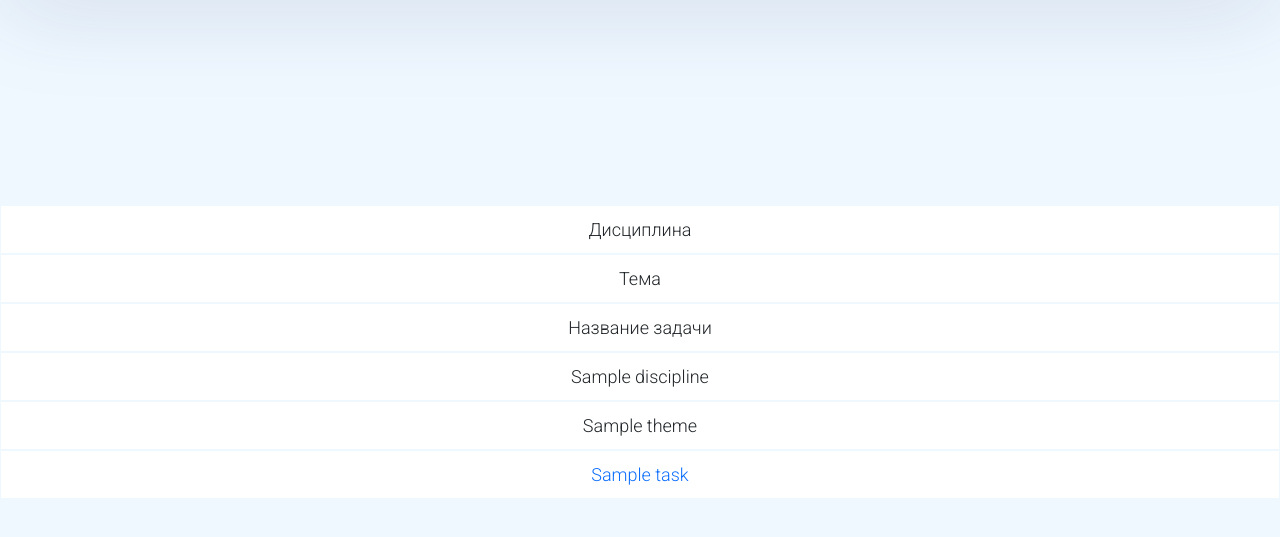
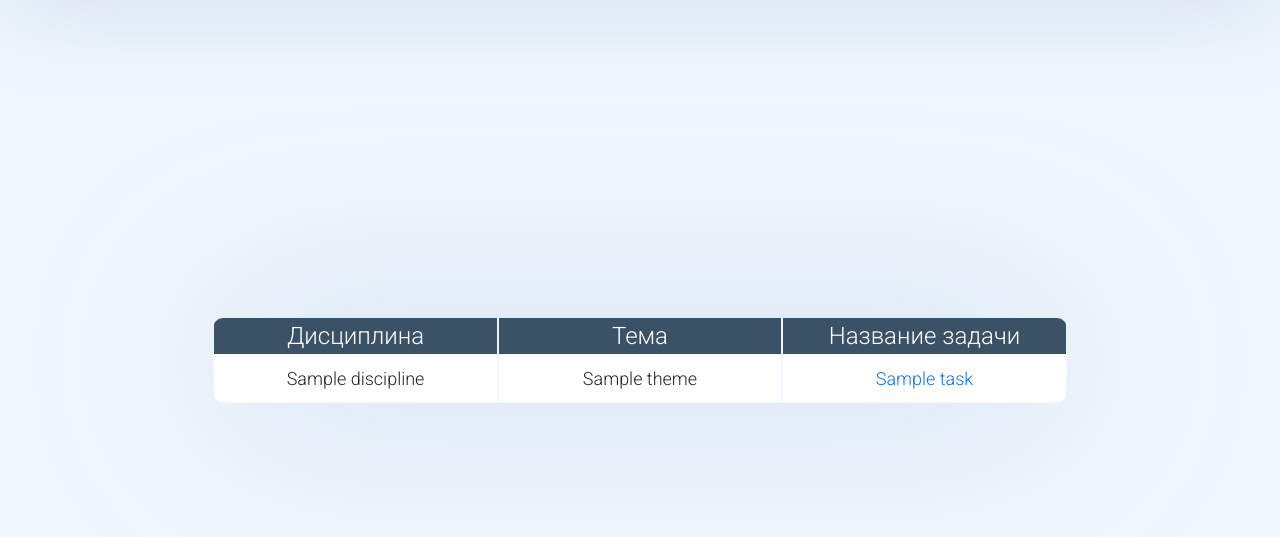
Before and after one commit to YuriSilenok/self-checking, a Python web app: template templates/solving.html in a window 1280 px wide. Shown: the part 65-602 px from the top of the page. Run offline with Jinja, Linux system fonts and the light colour scheme; the template is opened without the code that fills it: most values are stand-ins (such as "Sample title", 1, 10 or a date in 2020).

Commit message:
Исправлены стили в html для страниц созданных ранее чем пакет стилей

```diff
--- a/static/css/main.css
+++ b/static/css/main.css
@@ -230,3 +230,6 @@ border-radius: 10px;
   color: #3b5165;
   justify-content:center;
 }
+.active{
+font-width:600px;
+}
--- a/templates/discipline.html
+++ b/templates/discipline.html
@@ -4,7 +4,7 @@
 <div class="container-screen">
     <div class="col-lg-8">
       <form method="post" class="add">
-          <div class="row mini-form add-form">
+          <div class="row mini-form add-form flex-in-line">
               <input class="textbox" type="text" name="name" id="name" placeholder="Название дисциплины">
               <input class="add-button" id="submit" type="submit" value="Добавить">
           </div>
--- a/templates/solving.html
+++ b/templates/solving.html
@@ -2,20 +2,25 @@
 
 {% block center %}
 <div class="container-screen">
+    <div class="col-lg-8 ">
     {% if tasks %}
-    <div class="table">
-        <div class="cell">Дисциплина</div>
-        <div class="cell">Тема</div>
-        <div class="cell">Название задачи</div>
+    <div class="row thead">
+        <div class="col">Дисциплина</div>
+        <div class="col">Тема</div>
+        <div class="col">Название задачи</div>
+    </div>
         {% for task in tasks %}
-        <div class="cell">{{ task.discipline }}</div>
-        <div class="cell">{{ task.theme }}</div>
-        <div class="cell"><a href="/solving/{{ task.id }}">{{ task.task }}</a></div>
+        <div class="row">
+        <div class="col cell border-radius-left">{{ task.discipline }}</div>
+        <div class="col cell">{{ task.theme }}</div>
+        <div class="col cell border-radius-right"><a href="/solving/{{ task.id }}">{{ task.task }}</a></div>
+        </div>
         {% endfor %}
     </div>
     {% else %}
-    <div class="notification">На данный момент работы, требующей вашей проверки, нет. Отдыхайте.</div>
+    <div class="notification mini-form">На данный момент работы, требующей вашей проверки, нет. Отдыхайте.</div>
     {% endif %}
     <div class="notification mini-form no-visible">На данный момент работы, требующей вашей проверки, нет. Отдыхайте.</div>
 </div>
+</div>
 {% endblock %}
```
Also changed, not shown: templates/student_task.html (+5 -4 lines).
